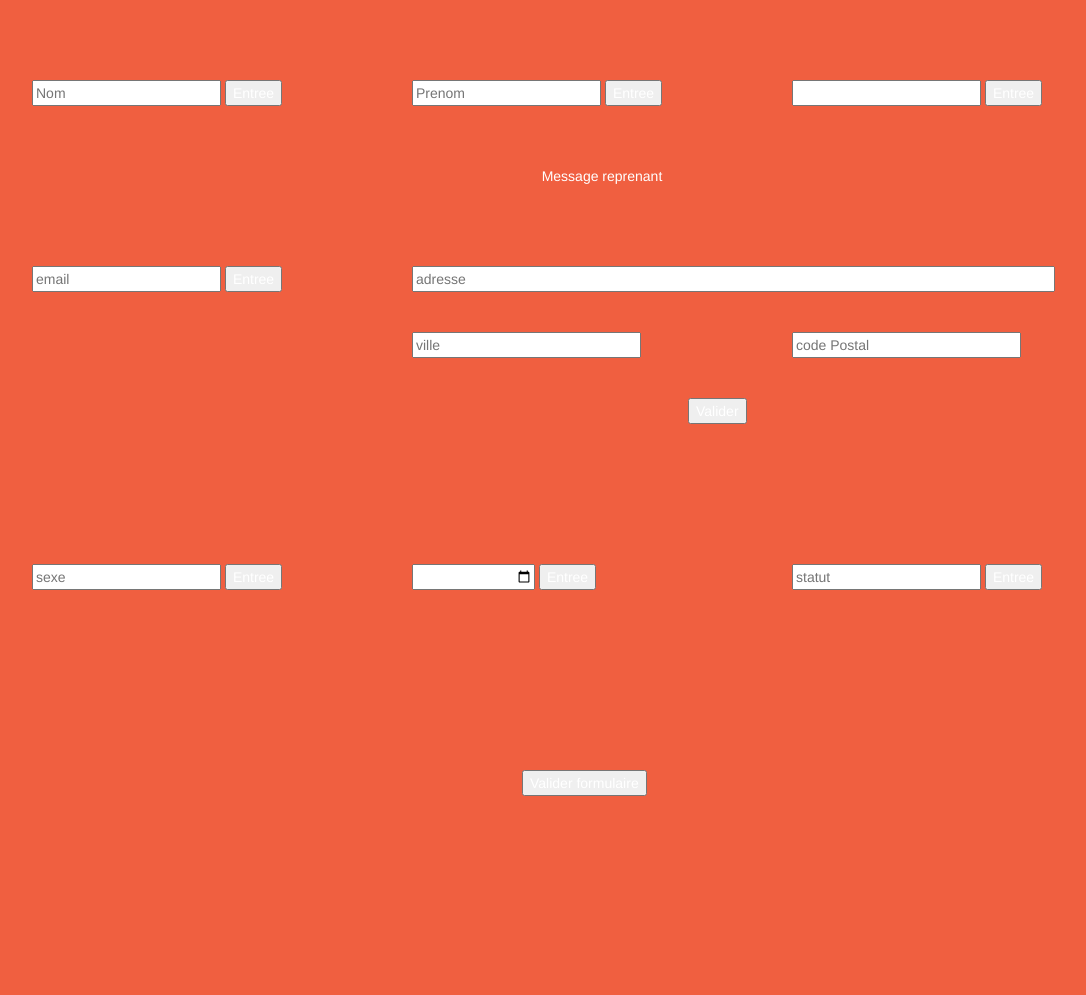
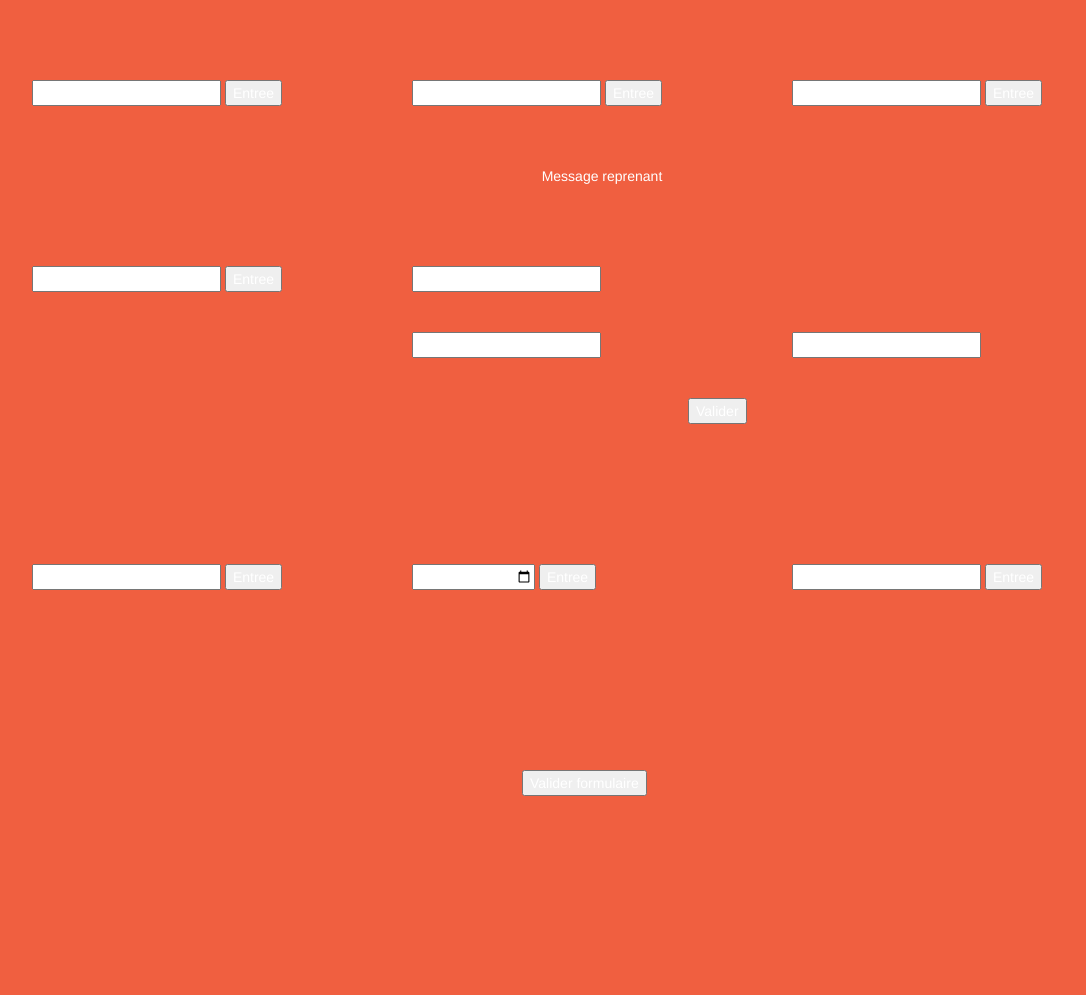
Before and after one commit to pastrouveedespeudo/plateforme-nutella-miam-miam, a Django app: template aacount/template/pages/inscription.html in a window 1280 px wide. Shown: the part 1450-2445 px from the top of the page, without its empty margins (53-1139 px from the left). Run offline with Django 3.2, Linux system fonts and the light colour scheme; the template is opened without the code that fills it, so the values that code supplies are empty, except form fields; tables that the repository leaves empty hold one stand-in row (values such as "Sample post"); form fields are guessed from the names that the template uses; some libraries are stand-ins or nearby versions.

Commit message:
Update inscription.html

```diff
--- a/aacount/template/pages/inscription.html
+++ b/aacount/template/pages/inscription.html
@@ -12,7 +12,7 @@
   <meta name="description" content="">
   <meta name="author" content="">
 
-  <link rel ="stylesheet" href="/static/ccss/home.css">
+
 
   <title>Colette&Remi</title>
 
@@ -20,7 +20,7 @@
   <link href="/static/vendor/bootstrap/css/bootstrap.min.css" rel="stylesheet">
 
   <!-- Custom fonts for this template -->
-  <link href="/static/vendor/fontawesome-free/css/all.min.css%22%20rel%3D%22stylesheet" type="text/css">
+  <link href="{% static 'vendor/fontawesome-free/css/all.min.css%22%20rel%3D%22stylesheet'}" type="text/css">
   <link href='https://fonts.googleapis.com/css?family=Open+Sans:300italic,400italic,600italic,700italic,800italic,400,300,600,700,800' rel='stylesheet' type='text/css'>
   <link href='https://fonts.googleapis.com/css?family=Merriweather:400,300,300italic,400italic,700,700italic,900,900italic' rel='stylesheet' type='text/css'>
 
@@ -30,7 +30,6 @@
   <!-- Custom styles for this template -->
 
   <link href="/static/css/inscription.css" rel="stylesheet">
-  <link href="/static/js/inscription.js" rel="stylesheet">
 
 
   <script src="https://ajax.googleapis.com/ajax/libs/jquery/1.9.1/jquery.min.js"></script>
@@ -57,18 +56,18 @@
         <div class="row" id="row1">
 
            <div class="col-md-7" id="block">
-              <a href='/'><img  id="pur_beurre_logo" src="static/img/portfolio/menu-haut/pur_beurre.png"></a>
+              <a href='/'><img  id="pur_beurre_logo" src="/static/img/portfolio/menu-haut/pur_beurre.png"></a>
               <a  id="nom">Pur Beurre</a>
            </div>
 
            <div class="col-md-5" id="block2">
                <div id="droiteMenuTop">
                    <a><input id="inputChercher" type="text" placeholder="Chercher"/></a>
-                   <a href='/mon_compte'><img id="compte" src="static/img/portfolio/menu-haut/compte.png"></a>
-                   <a href='/mes_aliments'><img id="carotte" src="static/img/portfolio/menu-haut/carotte.png"></a>
-                   <a href='/login'><img id="login" src="static/img/portfolio/menu-haut/login.png"></a>
-                   <a href='/inscription'><img id="inscription" src="static/img/portfolio/menu-haut/inscription2.png"></a>
-                   <a><img id="deco" src="static/img/portfolio/menu-haut/deco.png"></a>
+                   <a href='/mon_compte'><img id="compte" src="/static/img/portfolio/menu-haut/compte.png"></a>
+                   <a href='/mes_aliments'><img id="carotte" src="/static/img/portfolio/menu-haut/carotte.png"></a>
+                   <a href='/login'><img id="login" src="/static/img/portfolio/menu-haut/login.png"></a>
+                   <a href='/inscription'><img id="inscription" src="/static/img/portfolio/menu-haut/inscription2.png"></a>
+                   <a><img id="deco" src="/static/img/portfolio/menu-haut/deco.png"></a>
                </div>
            </div>
         </div>
@@ -83,7 +82,6 @@
 
 
 
-
   <section class="bg-primary" id="about">
 
 
@@ -93,20 +91,26 @@
 
 
           <div class="col-lg-4 col-sm-12">
-              <input id="name" placeholder="Nom">
-              <input type="button" id="Nombutton" value="Entree"><br><br>
+            <form action="contact"  method="post">
+              {{ form.nom }}
+              <input type="submit" id="Nombutton" value="Entree"><br><br>
+            </form>
           </div>
 
 
         <div class="col-lg-4 col-sm-12">
-          <input id="Prenom" placeholder="Prenom">
-          <input type="button" id="Prenombutton" value="Entree"><br><br>
+            <form action="contact"  method="post">
+              {{ form.prenom}}
+              <input type="button" id="Prenombutton" value="Entree"><br><br>
+            </form>
         </div>
 
 
           <div class="col-lg-4 col-sm-12">
-              <input id="password" value="password">
+            <form action="contact"  method="post">
+              {{ form.password }}
               <input type="button" id="passbut" value="Entree">
+            </form>
         </div>
      </div>
 
@@ -129,13 +133,17 @@
       <div class="row">
 
         <div class="col-lg-4 col-sm-12">
-            <input id="emaill" placeholder="email">
+         <form action="contact"  method="post">
+            {{ form.email }}
             <input type="button" id="Nombuttonemail" value="Entree"><br><br>
+         </form>
         </div>
 
 
         <div class="col-lg-8 col-sm-12">
-          <input id="adresse" placeholder="adresse" size="76"></div>
+          <form action="contact"  method="post">
+              {{ form.addresse }}
+          </form>
         </div>
 
       </div>
@@ -149,11 +157,15 @@
          <div class="col-lg-4 col-sm-12"></div>
 
          <div class="col-lg-4 col-sm-12">
-            <input id="adresse1" placeholder="ville" size="25">
+            <form action="contact"  method="post">
+              {{ form.ville }}
+            </form>
          </div>
 
           <div class="col-lg-4 col-sm-12">
-            <input id="adresse2" placeholder="code Postal" size="25">
+            <form action="contact"  method="post">
+              {{ form.code_postale }}
+            </form>
           </div>
 
         </div>
@@ -183,19 +195,25 @@
       <div class="row">
 
         <div class="col-lg-4 col-sm-12">
-          <input id="sexe" placeholder="sexe">
-          <input type="button" id="Nombuttonsexe" value="Entree"><br><br>
+          <form action="contact"  method="post">
+              {{ form.sexe }}
+              <input type="button" id="Nombuttonsexe" value="Entree"><br><br>
+          </form>
         </div>
 
 
         <div class="col-lg-4 col-sm-12">
-          <input type="date" id="date" placeholder="date">
-          <input type="button" id="Nombuttondate" value="Entree"><br><br>
+            <form action="contact"  method="post">
+              {{ form.date }}
+              <input type="button" id="Nombuttondate" value="Entree"><br><br>
+            </form>
         </div>
 
         <div class="col-lg-4 col-sm-12">
-          <input type="statut" id="statut" placeholder="statut">
-          <input type="button" id="Nombuttonstatut" value="Entree"><br><br>
+            <form action="contact"  method="post">
+              {{ form.statut }}
+              <input type="button" id="Nombuttonstatut" value="Entree"><br><br>
+            </form>
         </div>
 
 
@@ -248,7 +266,7 @@
         <div class="col-lg-4 ml-auto text-center">
 
           <i class="fas fa-phone fa-3x mb-3 sr-contact-1"></i>
-          <img class="phone" id="phone" src="static/img/portfolio/bas/phone.png">
+          <img class="phone" id="phone" src="/static/img/portfolio/bas/phone.png">
           <p>123-456-6789</p>
 
         </div>
@@ -258,7 +276,7 @@
 
           <i class="fas fa-envelope fa-3x mb-3 sr-contact-2"></i>
 
-          <img class="mail" id="mail" src="static/img/portfolio/bas/mail.png">
+          <img class="mail" id="mail" src="/static/img/portfolio/bas/mail.png">
           <p>
             <a href="mailto:your-email@your-domain.com">feedback@startbootstrap.com</a>
           </p>
@@ -295,7 +313,7 @@
 
 
   <!-- Bootstrap core JavaScript -->
-  <script src="/static/vendor/jquery/jquery.min.js"></script>
+  <script src=" /static/vendor/jquery/jquery.min.js"></script>
   <script src="/static/vendor/bootstrap/js/bootstrap.bundle.min.js"></script>
 
   <!-- Plugin JavaScript -->
@@ -317,7 +335,8 @@
 
 
 
-<script type = "text/javascript">
-  alert("coucou")
+  <script type = "text/javascript">
+
+
 
 </script>
```
